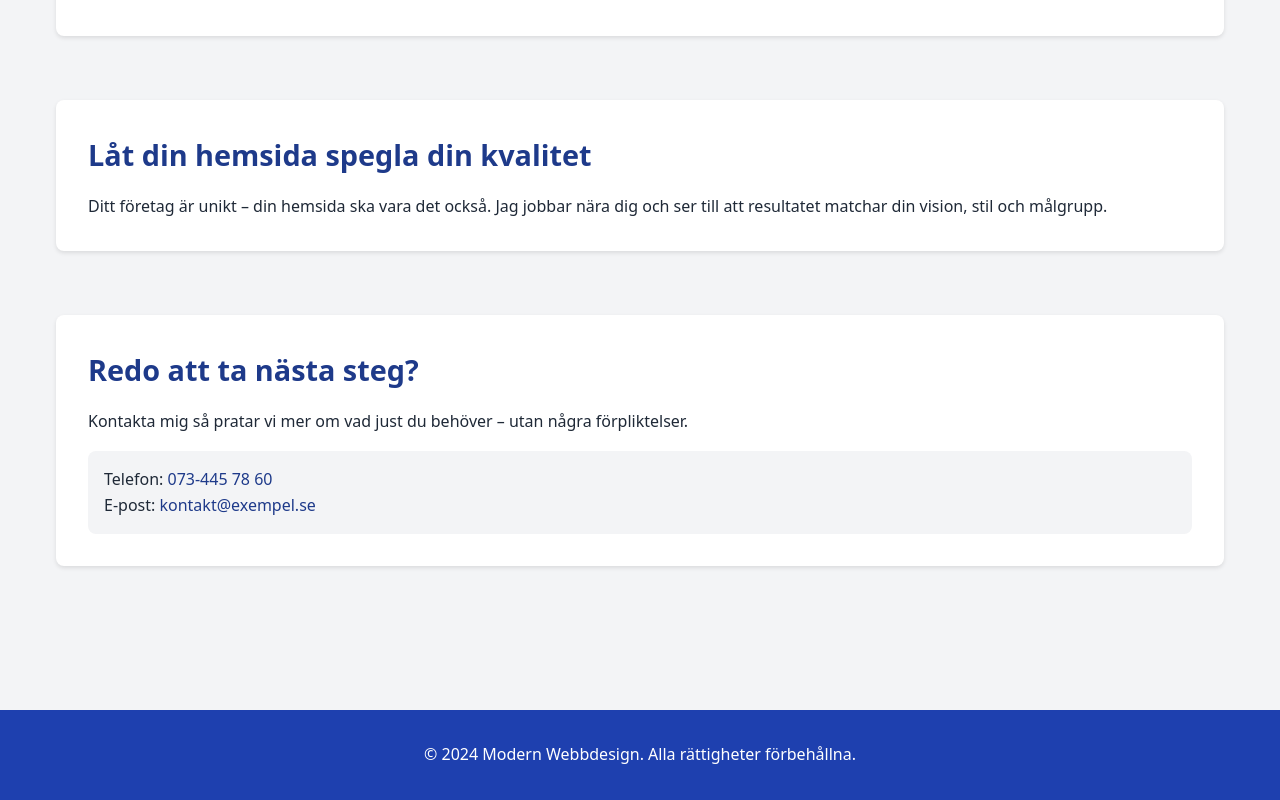
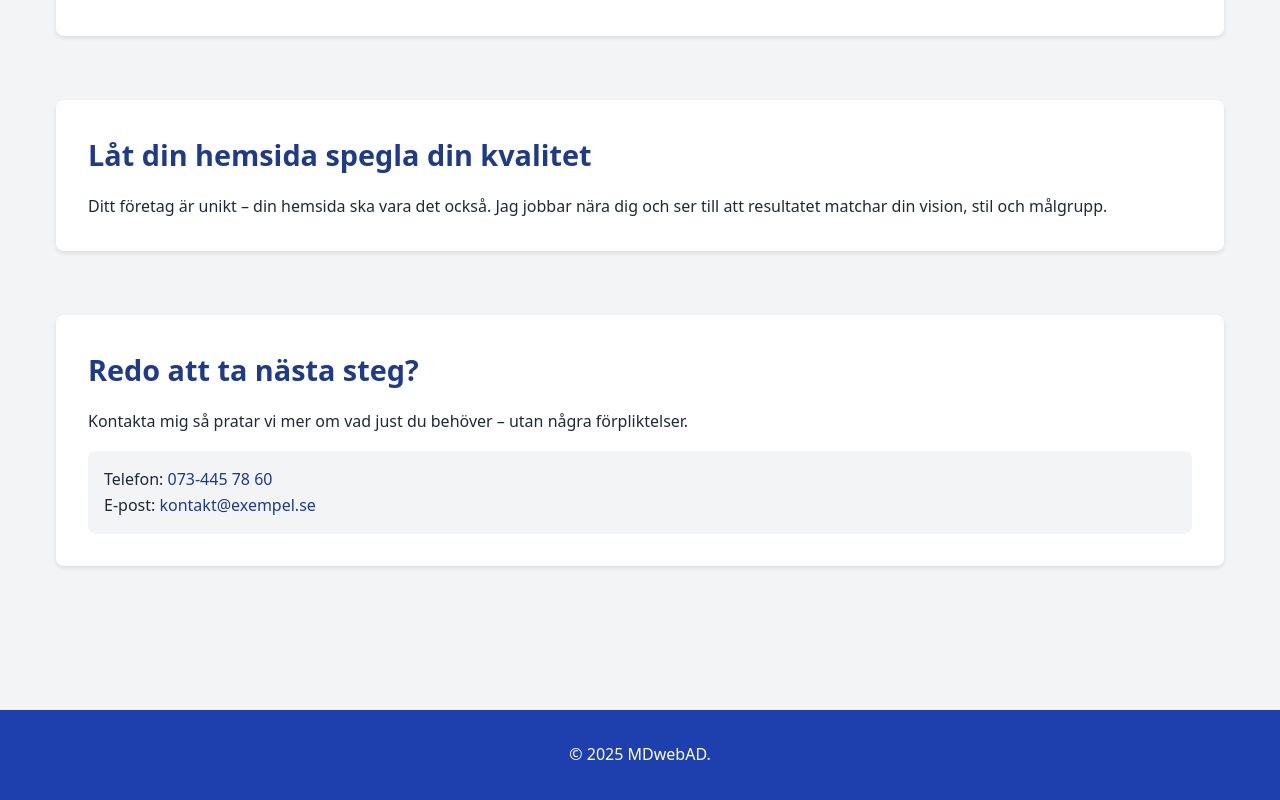
Before and after one commit to MDweb6/MDwebAD, a plain HTML site: page index.html in a window 1280 px wide. Shown: the part 1224-2024 px from the top of the page. Drawn offline with Linux system fonts and the light colour scheme.

Commit message:
Update index.html

```diff
--- a/index.html
+++ b/index.html
@@ -3,7 +3,7 @@
   <head>
     <meta charset="UTF-8" />
     <meta name="viewport" content="width=device-width, initial-scale=1.0" />
-    <title>Modern Webbdesign</title>
+    <title>MDweb</title>
     <link rel="stylesheet" href="styles.css" />
   </head>
   <body>
@@ -65,7 +65,7 @@
     </main>
 
     <footer>
-      <p>&copy; 2024 Modern Webbdesign. Alla rättigheter förbehållna.</p>
+      <p>&copy; 2025 MDwebAD.</p>
     </footer>
 
     <script>
```
